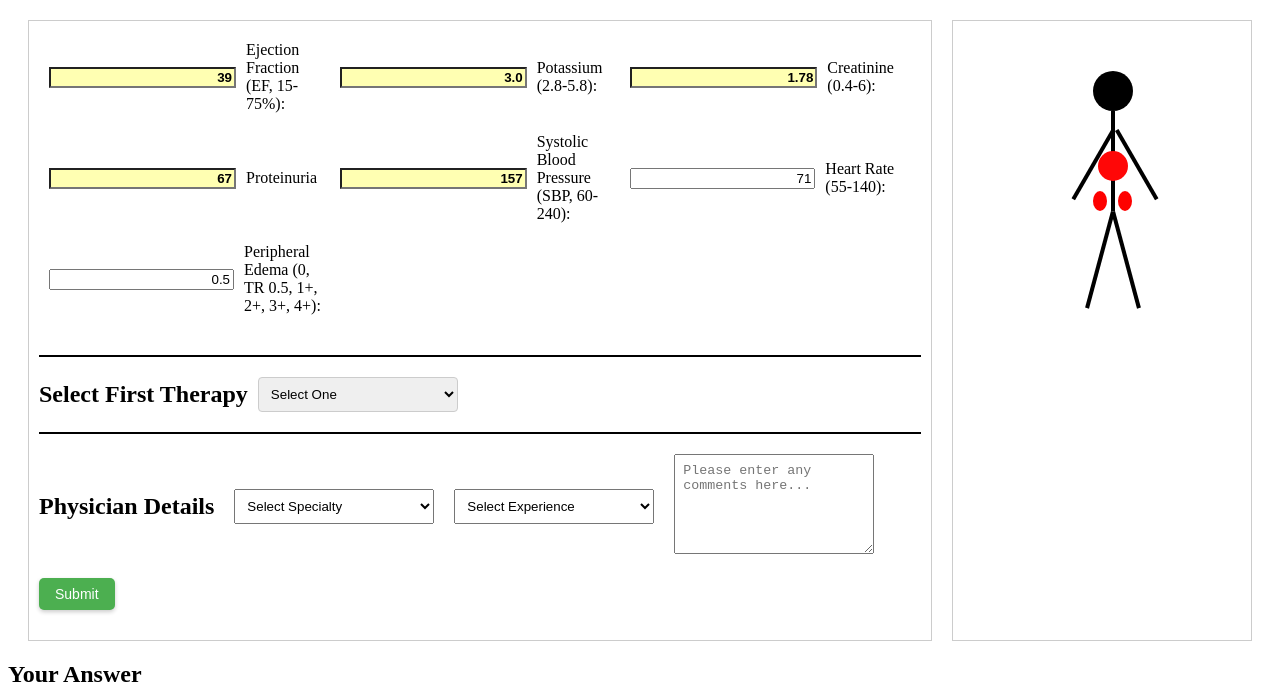
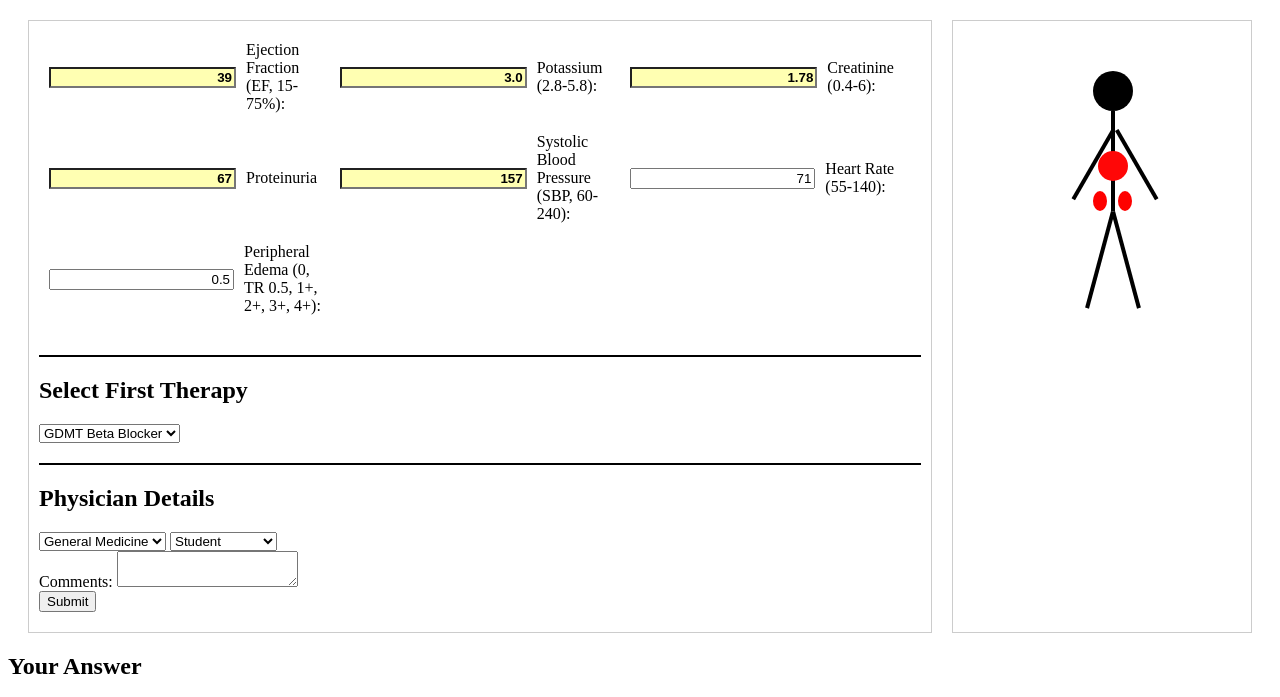
Before and after one commit to DormantOne/learnexpertopinion, a plain HTML site: page index.html in a window 1280 px wide. Shown: the part 66-763 px from the top of the page. Drawn offline with Linux system fonts and the light colour scheme.

Commit message:
Update index.html

```diff
--- a/index.html
+++ b/index.html
@@ -242,64 +242,9 @@
         .boldface {
             font-weight: bold; /* Makes the text bold */
         }
-
         .faint-yellow {
             background-color: rgba(255, 255, 0, 0.3); /* Faint yellow with some transparency */
         }
-
-
-
-        #therapySelection {
-            display: flex; /* Enables flexbox layout */
-            align-items: center; /* Vertically centers the items in the line */
-            gap: 10px; /* Adds some space between the heading and the dropdown */
-        }
-
-            #therapySelection h2 {
-                margin-bottom: 0; /* Removes bottom margin from the heading */
-            }
-
-            #therapySelection select {
-                width: 200px; /* Ensures the dropdown is the same width as other inputs */
-                padding: 8px; /* Adds padding to make the dropdown height similar to text inputs */
-                box-sizing: border-box; /* Includes padding and border in the width calculation */
-                border: 1px solid #ccc; /* Optional: adds a border that matches other inputs */
-                border-radius: 4px; /* Optional: rounds the corners to match other inputs */
-            }
-
-
-        #physicianDetails {
-            display: flex; /* Use flexbox to layout children inline */
-            align-items: center; /* Align items vertically */
-            flex-wrap: wrap; /* Allows items to wrap as needed on smaller screens */
-            gap: 10px; /* Spacing between elements */
-        }
-
-            #physicianDetails h2, #physicianDetails select, #physicianDetails input[type="text"], #physicianDetails textarea, #physicianDetails button {
-                margin: 0 10px 10px 0; /* Spacing for readability */
-            }
-
-            #physicianDetails select, #physicianDetails input[type="text"], #physicianDetails textarea {
-                width: 200px; /* More compact width */
-                padding: 8px;
-                box-sizing: border-box;
-            }
-
-            #physicianDetails button {
-                padding: 8px 16px; /* Smaller padding for a more compact button */
-                background-color: #4CAF50;
-                color: white;
-                font-size: 14px;
-                border: none;
-                border-radius: 5px;
-                box-shadow: 0 2px 4px rgba(0,0,0,0.2);
-                cursor: pointer;
-            }
-
-                #physicianDetails button:hover {
-                    background-color: #45a049;
-                }
-
 
 
     </style>
@@ -318,32 +263,19 @@
                     <div><input type="text" id="heartRate" name="heartRate" readonly><label for="heartRate">Heart Rate (55-140):</label></div>
                     <div><input type="text" id="edema" name="edema" readonly><label for="edema">Peripheral Edema (0, TR 0.5, 1+, 2+, 3+, 4+):</label></div>
                 </div>
-
-
-
                 <section id="therapySelection">
                     <h2>Select First Therapy</h2>
-                    <select name="therapy" id="therapy" required>
-                        <option value="" disabled selected>Select One</option>
-                        <!-- Other options will be dynamically populated here -->
-                    </select>
+                    <select name="therapy" id="therapy"></select>
                 </section>
-
-
-
                 <section id="physicianDetails">
                     <h2>Physician Details</h2>
-                    <select name="specialty" id="specialty" required>
-                        <option value="" disabled selected>Select Specialty</option> <!-- Updated placeholder text -->
+                    <select name="specialty" id="specialty">
                         <option value="generalMedicine">General Medicine</option>
                         <option value="nephrology">Nephrology</option>
                         <option value="cardiology">Cardiology</option>
-                        <option value="pulmonary">Pulmonary</option>
-                        <option value="other">Other</option>
                         <option value="undecided">Undecided</option>
                     </select>
-                    <select name="experience" id="experience" required>
-                        <option value="" disabled selected>Select Experience</option> <!-- Updated placeholder text -->
+                    <select name="experience" id="experience">
                         <option value="student">Student</option>
                         <option value="resident1">Resident 1</option>
                         <option value="resident2-3">Resident 2-3</option>
@@ -352,17 +284,12 @@
                         <option value="6-10Years">6-10 Years</option>
                         <option value="over10Years">Over 10 Years</option>
                     </select>
-                    <input type="text" id="otherSpecialty" name="otherSpecialty" placeholder="Please specify" style="display: none;" />
                     <div>
-
-                        <textarea id="comments" name="comments" placeholder="Please enter any comments here..." style="width: 200px; height: 100px;"></textarea>
-
+                        <label for="comments">Comments:</label>
+                        <textarea id="comments" name="comments"></textarea>
                     </div>
                     <button type="submit">Submit</button>
                 </section>
-
-
-
             </form>
         </div>
         <div class="animation-container">
@@ -420,11 +347,6 @@
         document.addEventListener('DOMContentLoaded', function () {
             document.getElementById('conditionForm').addEventListener('submit', async function (e) {
                 e.preventDefault();
-
-                if (!document.getElementById('therapy').value) {
-                    alert("Please select a therapy before submitting.");
-                    return; // Prevent form submission if therapy is not selected
-                }
 
                 // Gather form data
                 var formData = {
@@ -780,12 +702,11 @@
                 { value: "ntg", text: "NTG" },
                 { value: "nifedipine", text: "Nifedipine" },
                 { value: "gdmtBetaBlocker", text: "GDMT Beta Blocker" },
-                { value: "entresto", text: "Entresto" },
                 { value: "fluids", text: "Fluids" }
             ];
             shuffle(therapies);
             const therapySelect = document.getElementById('therapy');
-            therapySelect.innerHTML = '<option value="" disabled selected>Select One</option>'; // Reset with placeholder
+            therapySelect.innerHTML = '';
             therapies.forEach(therapy => {
                 let option = new Option(therapy.text, therapy.value);
                 therapySelect.add(option);
@@ -883,7 +804,10 @@
         };
 
 
-
+        window.onload = function () {
+            generatePatientConditions();
+            populateTherapyOptions();
+        };
     </script>
 </body>
 </html>
```
